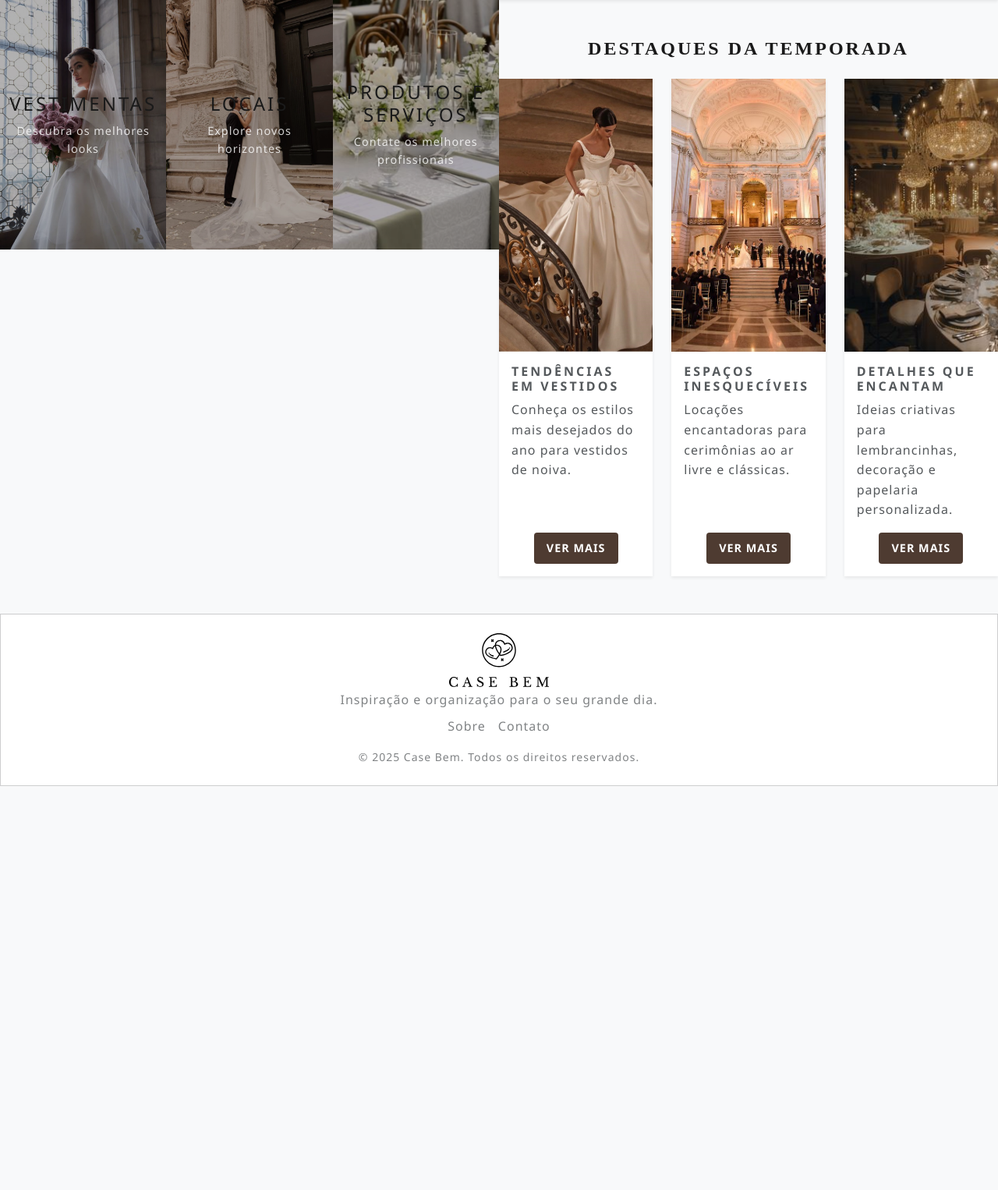
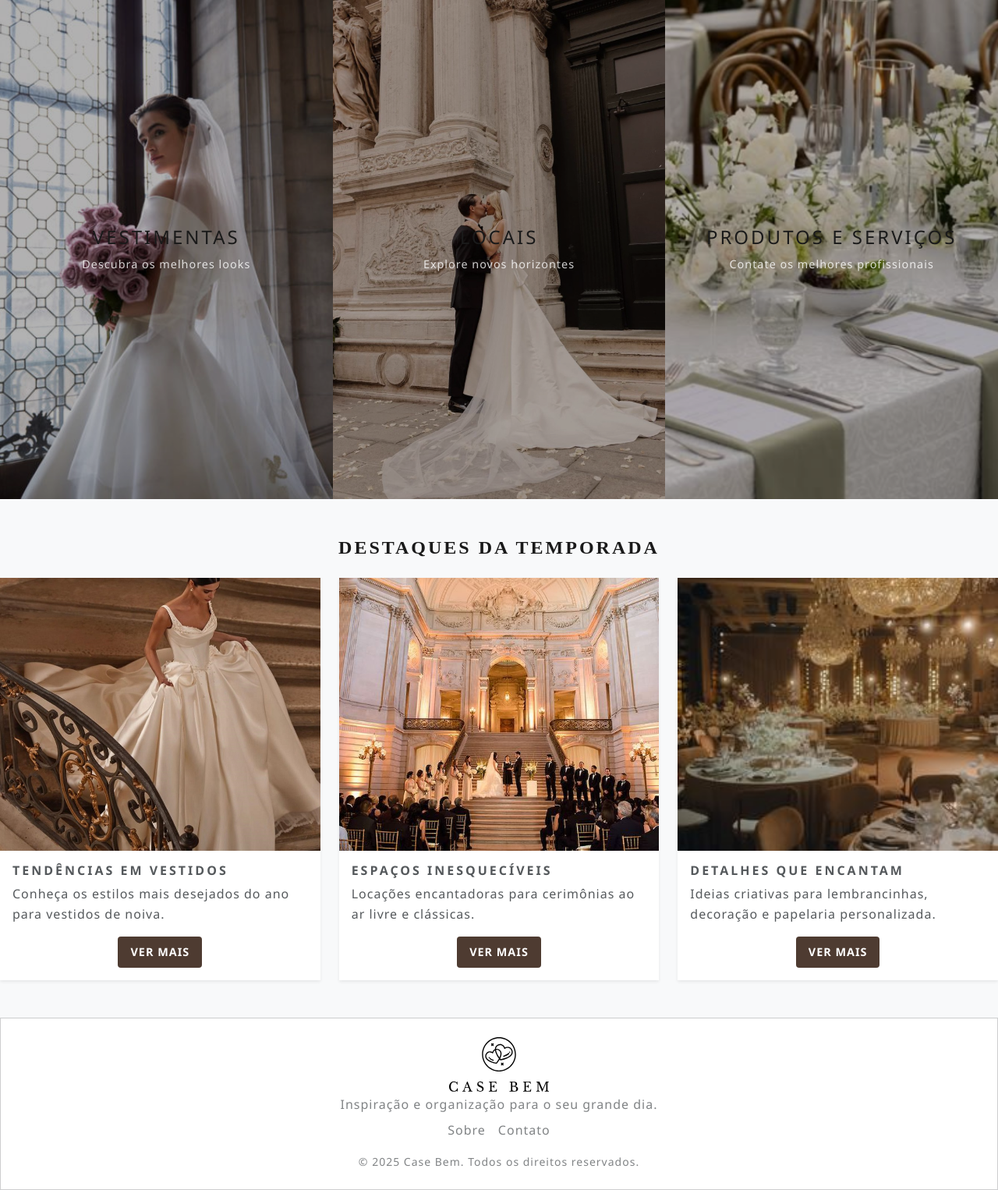
Before and after one commit to RebekaSerafim/CaseBem, a FastAPI app: page / in a window 1280 px wide. Shown: the part 95-1621 px from the top of the page at 78% size. Before the commit the page ends 1103 px from the top, so only its background shows below. Run offline with FastAPI, Linux system fonts and the light colour scheme; some libraries are stand-ins or nearby versions.

Commit message:
Adapt login layout for flex-column main container
- Update main element to use flex-column for better content flow
- Adjust login form container to use flex-grow-1 for proper vertical centering
- Maintain consistent layout behavior across different page types

🤖 Generated with [Claude Code](https://claude.ai/code)

Co-Authored-By: Claude <noreply@anthropic.com>

```diff
--- a/templates/publico/base.html
+++ b/templates/publico/base.html
@@ -53,7 +53,7 @@
             </div>
         </nav>
     </header>
-    <main class="d-flex flex-grow-1">
+    <main class="d-flex flex-grow-1 flex-column">
         {% block conteudo %}
         {% endblock %}
     </main>
--- a/templates/publico/login.html
+++ b/templates/publico/login.html
@@ -1,6 +1,6 @@
 {% extends "publico/base.html" %}
 {% block conteudo %}
-<div class="container d-flex align-items-center justify-content-center w-100">
+<div class="container d-flex align-items-center justify-content-center flex-grow-1">
     <div class="col-md-6 col-lg-4">
             <center><h2>Login</h2></center>
 
```
